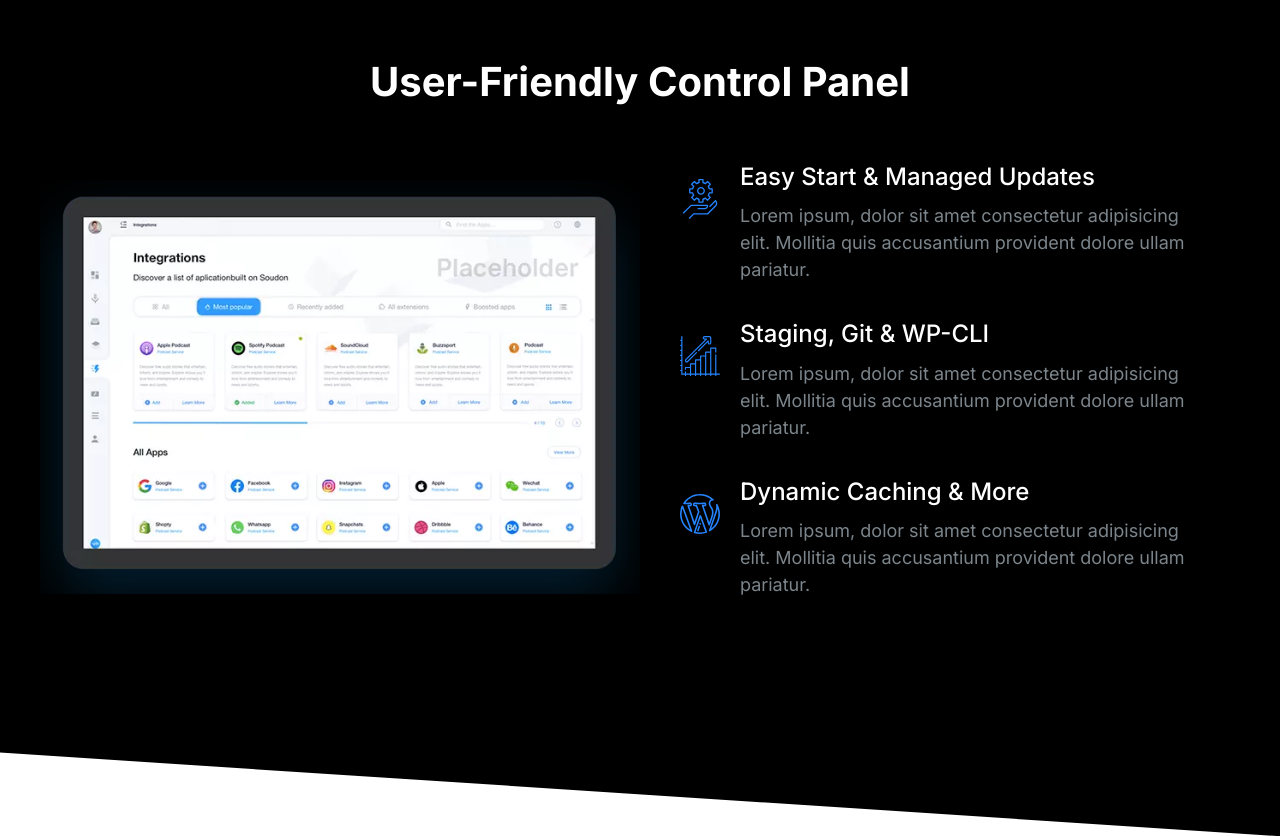
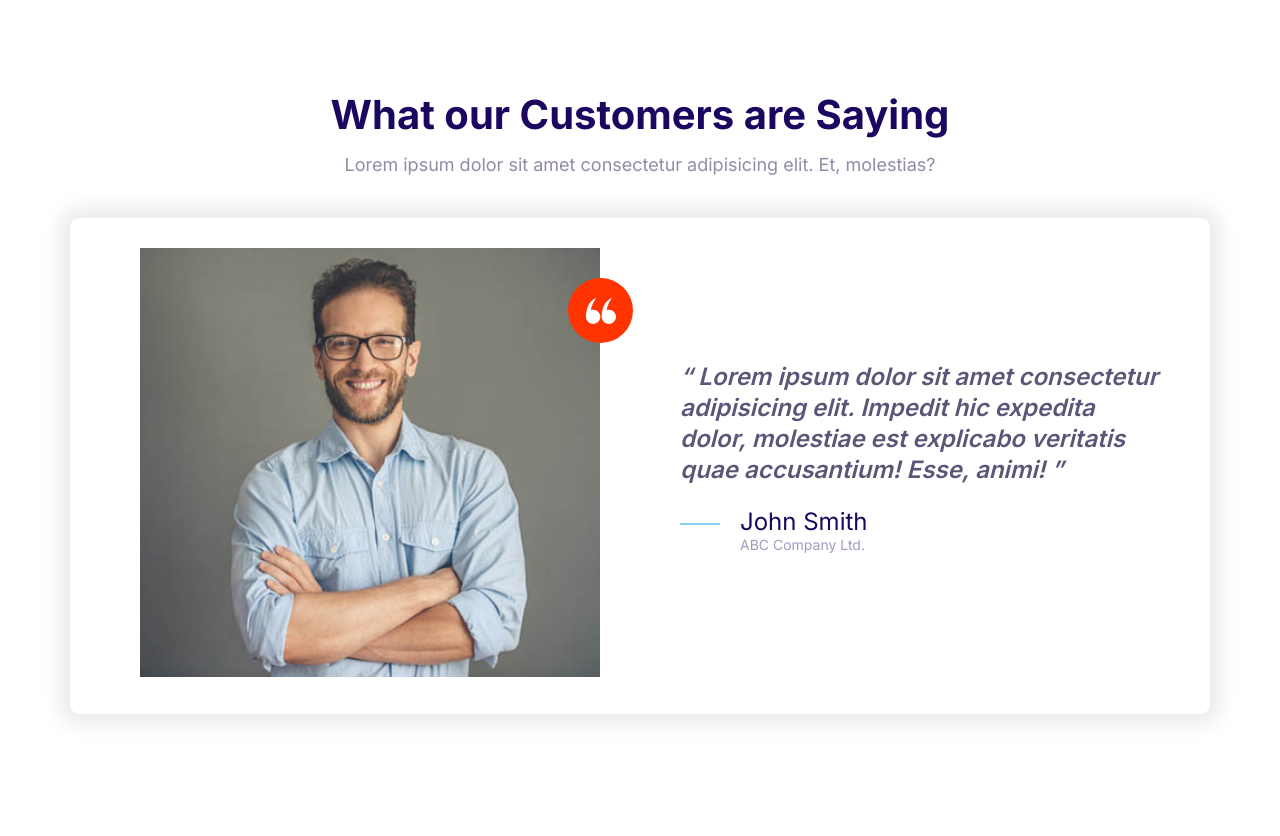
Before and after one commit to Teakay23/Moshify, a plain HTML site: page index.html in a window 1280 px wide. After the commit the page ends 800 px from the top, so only its background shows below. Drawn offline with Linux system fonts and the light colour scheme.

Commit message:
Implemented block-testimonial component.

```diff
--- a/css/styles.css
+++ b/css/styles.css
@@ -491,7 +491,7 @@ a {
 .quote {
   font-size: 3rem;
   font-style: italic;
-  font-weight: 500;
+  font-weight: 600;
   color: var(--color-body-darker);
   line-height: 1.3;
   margin: 2rem 0;
@@ -587,17 +587,26 @@ a {
 }
 
 @media screen and (min-width: 768px) {
+  .testimonial .grid {
+    align-items: center;
+  }
+
   .testimonial .quote,
   .testimonial .quote__author {
     font-size: 2.4rem;
   }
 
   .testimonial .quote {
-    margin-left: 6rem;
+    margin-left: 4rem;
+    margin-right: 2rem;
   }
 
   .testimonial .quote__company {
     font-size: 1.4rem;
+  }
+
+  .testimonial__image {
+    margin-bottom: 0;
   }
 }
 
@@ -684,6 +693,7 @@ a {
 
 .block__header {
   text-align: center;
+  margin-bottom: 4rem;
 }
 
 .block__heading {
--- a/index.html
+++ b/index.html
@@ -18,74 +18,48 @@
     ></script>
   </head>
   <body>
-    <section class="block block--dark block--skewed-right">
+    <section class="block">
+      <header class="block__header">
+        <h2>What our Customers are Saying</h2>
+        <p>
+          Lorem ipsum dolor sit amet consectetur adipisicing elit. Et,
+          molestias?
+        </p>
+      </header>
       <div class="container">
-        <div class="block__header">
-          <h2 class="block__heading">User-Friendly Control Panel</h2>
-        </div>
-        <div class="grid grid--1x2 showcase">
-          <div class="showcase__image">
-            <picture>
-              <source
-                type="image/webp"
-                srcset="images/ipad.webp 1x, images/ipad@2x.webp 2x"
+        <div class="card testimonial">
+          <div class="grid grid--1x2">
+            <div class="testimonial__image">
+              <img
+                src="images/testimonial.jpg"
+                alt="A happy smiling customer"
               />
-              <source
-                type="image/png"
-                srcset="images/ipad.png 1x, images/ipad@2x.png 2x"
-              />
-              <img class="hero__image" src="images/ipad.png" alt="" />
-            </picture>
-          </div>
-          <div class="showcase__content">
-            <div class="media showcase__item">
-              <div class="media__image">
-                <svg class="icon icon--primary">
-                  <use xlink:href="images/sprite.svg#settings"></use>
+              <span class="icon-container icon-container--accent">
+                <svg class="icon icon--white icon--small">
+                  <use xlink:href="images/sprite.svg#quotes"></use>
                 </svg>
-              </div>
-              <div class="media__body">
-                <h3 class="media__title block__heading">
-                  Easy Start & Managed Updates
-                </h3>
-                <p class="media__text">
-                  Lorem ipsum, dolor sit amet consectetur adipisicing elit.
-                  Mollitia quis accusantium provident dolore ullam pariatur.
-                </p>
-              </div>
+              </span>
             </div>
-            <div class="media showcase__item">
-              <div class="media__image">
-                <svg class="icon icon--primary">
-                  <use xlink:href="images/sprite.svg#growth"></use>
-                </svg>
-              </div>
-              <div class="media__body">
-                <h3 class="media__title block__heading">
-                  Staging, Git & WP-CLI
-                </h3>
-                <p class="media__text">
-                  Lorem ipsum, dolor sit amet consectetur adipisicing elit.
-                  Mollitia quis accusantium provident dolore ullam pariatur.
-                </p>
-              </div>
-            </div>
-            <div class="media showcase__item">
-              <div class="media__image">
-                <svg class="icon icon--primary">
-                  <use xlink:href="images/sprite.svg#wordpress"></use>
-                </svg>
-              </div>
-              <div class="media__body">
-                <h3 class="media__title block__heading">
-                  Dynamic Caching & More
-                </h3>
-                <p class="media__text">
-                  Lorem ipsum, dolor sit amet consectetur adipisicing elit.
-                  Mollitia quis accusantium provident dolore ullam pariatur.
-                </p>
-              </div>
-            </div>
+            <blockquote class="quote">
+              <p class="quote__text">
+                Lorem ipsum dolor sit amet consectetur adipisicing elit. Impedit
+                hic expedita dolor, molestiae est explicabo veritatis quae
+                accusantium! Esse, animi!
+              </p>
+              <footer class="quote__footer">
+                <div class="media">
+                  <div class="media__image quote__line">
+                    <svg class="icon icon--primary">
+                      <use xlink:href="images/sprite.svg#line"></use>
+                    </svg>
+                  </div>
+                  <div class="media__body">
+                    <h3 class="media__title quote__author">John Smith</h3>
+                    <p class="media__text quote__company">ABC Company Ltd.</p>
+                  </div>
+                </div>
+              </footer>
+            </blockquote>
           </div>
         </div>
       </div>
```
Also changed, not shown: components/block-testimonial.html (added, +42 -0 lines).
